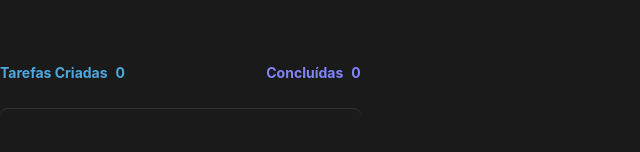
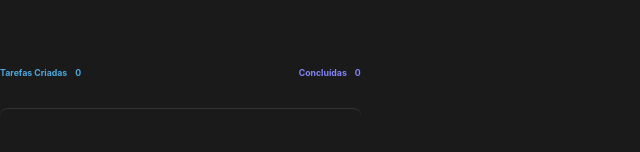
Before and after one commit to ryanadriel/todo-list, a React (Vite) app: page / in a window 1280 px wide. Shown: the part 310-462 px from the top of the page, without its empty margins (0-640 px from the left). Built offline with nearby package versions, Linux system fonts and the light colour scheme.

Commit message:
fix: udpate App.tsx

```diff
--- a/src/App.module.css
+++ b/src/App.module.css
@@ -6,3 +6,9 @@
   flex-direction: column;
   gap: 6.4rem;
 }
+
+.tasks {
+  display: flex;
+  flex-direction: column;
+  gap: 2.4rem;
+}
--- a/src/App.tsx
+++ b/src/App.tsx
@@ -1,8 +1,8 @@
 import './App.css'
+import styles from './App.module.css'
 import { NewTask } from './components/NewTask'
-
-import styles from './App.module.css'
-import { Tasks } from './components/Tasks'
+import { Info } from './components/Info'
+import { Empty } from './components/Empty'
 
 
 function App() {
@@ -12,7 +12,12 @@ function App() {
       <div className={styles.wrapper}>
         <NewTask />
 
-        <Tasks />
+        <main>
+          <div className={styles.tasks}>
+            <Info />
+            <Empty />
+          </div>
+        </main>
       </div>
     </>
   )
```
